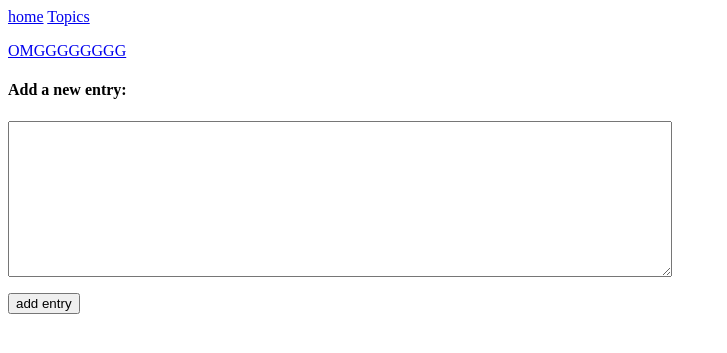
After one commit to nick887/mysite, a Django app: page /new_entry/1 in a window 1280 px wide. The commit adds this page. Shown: the top 353 px of the page, without its empty margins (0-727 px from the left). Run offline with Django 3.2, Linux system fonts and the light colour scheme; data comes from the database, SQL or seed files in the repository; both versions use the stored data as it was after the commit.

Commit message:
add new entry

```diff
--- a/mysite/learning_logs/forms.py
+++ b/mysite/learning_logs/forms.py
@@ -1,7 +1,16 @@
 from django import forms
-from .models import Topic
+from .models import Topic,Entry
 class TopicForm(forms.ModelForm):
     class Meta:
         model = Topic
         fields = ['text']
         labels = {'text':'',}
+
+
+
+class EntryForm(forms.ModelForm):
+    class Meta:
+        model = Entry
+        fields =['text']
+        labels={'text':''}
+        widgets={'text':forms.Textarea(attrs={'cols':80})}
--- /dev/null
+++ b/mysite/learning_logs/templates/learning_logs/new_entry.html
@@ -0,0 +1,10 @@
+{% extends "learning_logs/base.html" %}
+{% block content %}
+<p><a href="{% url 'learning_logs:topic' topic.id %}">{{ topic }}</a></p>
+<h4>Add a new entry:</h4>
+<form action="{% url 'learning_logs:new_entry' topic.id %}" method='post'>
+{% csrf_token %}
+{{ form.as_p }}
+<button name='submit'>add entry</button>
+</form>
+{% endblock content %}
--- a/mysite/learning_logs/templates/learning_logs/topic.html
+++ b/mysite/learning_logs/templates/learning_logs/topic.html
@@ -2,6 +2,9 @@
 {% block content %}
 <p>Topic: {{ topic }}</p>
 <p>Entries:</p>
+<p>
+<a href="{% url 'learning_logs:new_entry' topic.id %}">add new entry</a>
+</p>
 <ul>
 {% for entry in entries %}
 <li>
--- a/mysite/learning_logs/urls.py
+++ b/mysite/learning_logs/urls.py
@@ -10,4 +10,5 @@ urlpatterns=[
         path('topics/',views.topics,name='topics'),
         path('topics/<int:topic_id>',views.topic,name='topic'),
         path('new_topics/',views.new_topic,name='new_topic'),
+        path('new_entry/<int:topic_id>',views.new_entry,name='new_entry'),
 ]
--- a/mysite/learning_logs/views.py
+++ b/mysite/learning_logs/views.py
@@ -1,7 +1,7 @@
 from django.shortcuts import render
 from django.http import HttpResponseRedirect,Http404
 from django.urls import reverse
-from .forms import TopicForm
+from .forms import TopicForm,EntryForm
 from .models import Topic
 # Create your views here.
 
@@ -36,3 +36,20 @@ def new_topic(request):
             return HttpResponseRedirect(reverse('learning_logs:topics'))
     context={'form':form}
     return render(request,'learning_logs/new_topic.html',context)
+
+
+
+def new_entry(request,topic_id):
+    topic = Topic.objects.get(id=topic_id)
+
+    if request.method != 'POST':
+        form =EntryForm()
+    else:
+        form=EntryForm(data=request.POST)
+        if form.is_valid():
+            new_entry=form.save(commit=False)
+            new_entry.topic=topic
+            new_entry.save()
+            return HttpResponseRedirect(reverse('learning_logs:topic',args=[topic_id]))
+    context = {'topic': topic, 'form': form}
+    return render(request, 'learning_logs/new_entry.html', context)
```
Also changed, not shown: mysite/db.sqlite3.
